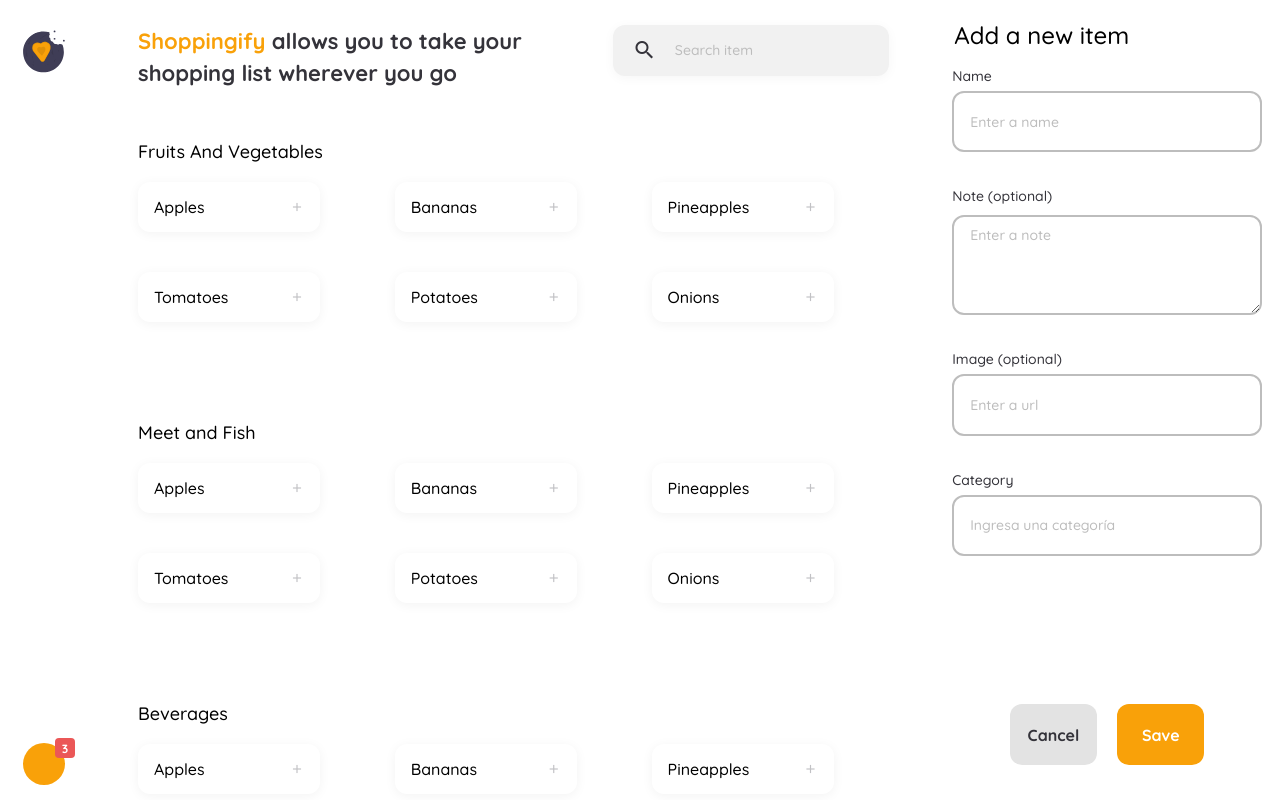
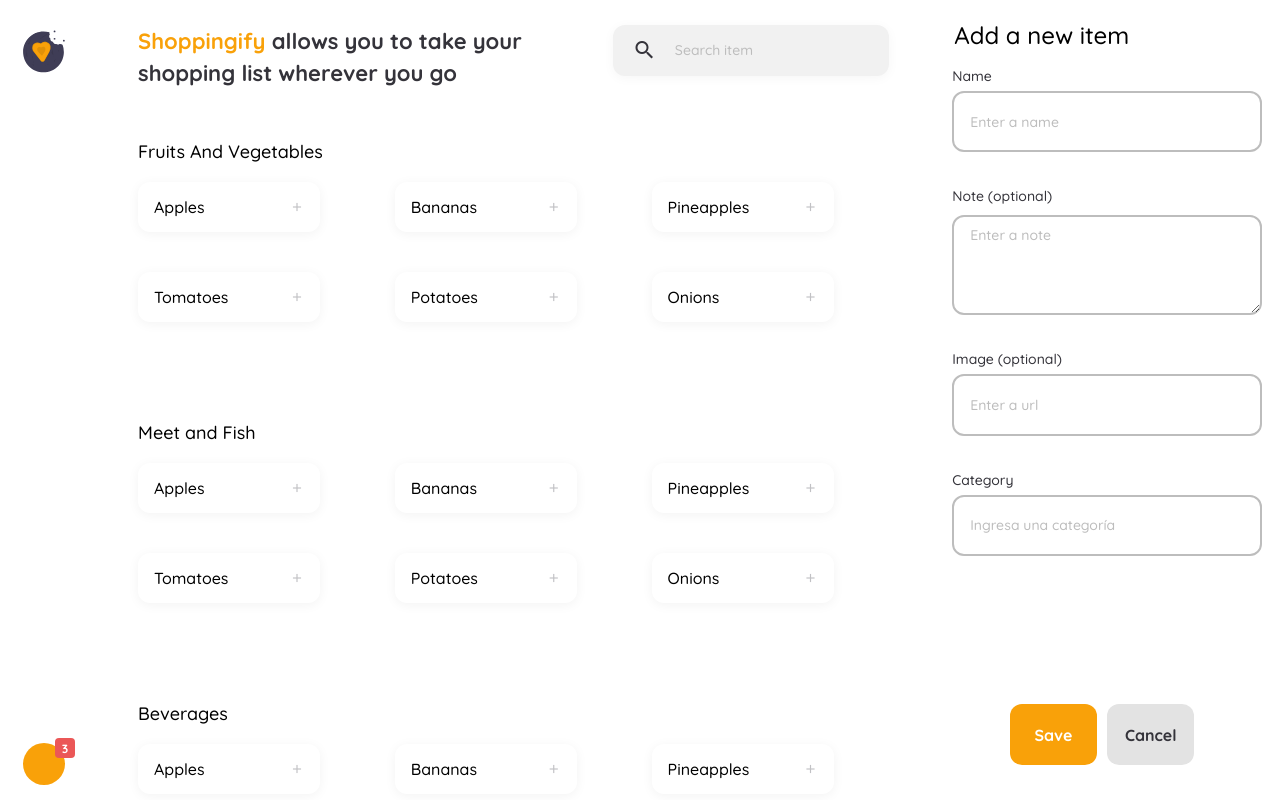
Before and after one commit to Leninner/shoppingify-list, a React (Create React App) app: page / in a window 1280 px wide. Both pictures are taken after a click on the button "Add Item". Built offline with nearby package versions, Linux system fonts and the light colour scheme.

Commit message:
Añado mejores técnicas de render

```diff
--- a/src/components/AddItemButton/index.jsx
+++ b/src/components/AddItemButton/index.jsx
@@ -1,4 +1,4 @@
-import { StyledAddItemContainer, BoxInput, Form, ButtonAddItem, ButtonConfirm } from './styles';
+import { StyledAddItemContainer, BoxInput, Form, ButtonAddItem, ButtonConfirm, Div } from './styles';
 
 export const AddItemButton = ({ isAdding, handleAddItem, shoppingCart }) => {
   const handleClick = (e) => {
@@ -10,21 +10,19 @@
 
   return (
     <StyledAddItemContainer>
-      <Form>
       {isAdding ? (
-          <>
+        <Div>
+          <ButtonConfirm>Save</ButtonConfirm>
           <ButtonConfirm isCancel onClick={handleClick}>
             Cancel
           </ButtonConfirm>
-            <ButtonConfirm>Save</ButtonConfirm>
-          </>
+        </Div>
       ) : (
-          <>
+        <Form>
           <BoxInput type='text' name='item' placeholder='Enter a name' disabled={isEmpty} />
           <ButtonAddItem disabled={isEmpty}>Save</ButtonAddItem>
-          </>
+        </Form>
       )}
-      </Form>
     </StyledAddItemContainer>
   );
 };
--- a/src/components/AddItemButton/styles.js
+++ b/src/components/AddItemButton/styles.js
@@ -7,6 +7,14 @@
   background-color: white;
   right: 0;
   bottom: 0;
+  display: flex;
+  align-items: center;
+  justify-content: center;
+`;
+
+export const Div = styled.div`
+  position: relative;
+  width: 83.99%;
   display: flex;
   align-items: center;
   justify-content: center;
@@ -75,5 +83,5 @@
   ${({ isCancel }) =>
     isCancel
       ? 'color: #34333A; margin-right: 10px; background: rgb(227, 227, 227); &:hover { background: rgb(221, 221, 221); }'
-      : 'background: #F9A109;  color: #FFFFFF; margin-left: 10px;'}
+      : 'background: #F9A109;  color: #FFFFFF; margin-right: 10px;'}
 `;
--- a/src/components/AddItemForm/index.jsx
+++ b/src/components/AddItemForm/index.jsx
@@ -1,9 +1,14 @@
 import { StyledAddItemForm, Campo, Entrada, EntradaNote, Section } from './styles';
 import { CategorySelect } from '../CategorySelect';
 
-export const AddItemForm = ({ shoppingCart }) => {
+export const AddItemForm = ({ shoppingCart, children }) => {
+  const handleSubmit = (e) => {
+    e.preventDefault();
+    console.log('enviado');
+  };
+
   return (
-    <StyledAddItemForm>
+    <StyledAddItemForm onSubmit={handleSubmit}>
       <h3>Add a new item</h3>
       <Section>
         <Campo>
@@ -22,6 +27,7 @@
           <span>Category</span>
           <CategorySelect WrapperInput={Entrada} shoppingCart={shoppingCart} />
         </Campo>
+        {children}
       </Section>
     </StyledAddItemForm>
   );
--- a/src/containers/InteractiveAside/index.jsx
+++ b/src/containers/InteractiveAside/index.jsx
@@ -9,15 +9,16 @@
   return (
     <StyledInteractiveAside>
       {isAdding ? (
-        <AddItemForm shoppingCart={shoppingCart} />
+        <AddItemForm shoppingCart={shoppingCart}>
+          <AddItemButton isAdding={isAdding} handleAddItem={HandleAddItem} shoppingCart={shoppingCart} />
+        </AddItemForm>
       ) : (
         <>
           <BoxFeedback handleAddItem={HandleAddItem} />
           <ShoppingList shoppingCart={shoppingCart} />
+          <AddItemButton isAdding={isAdding} handleAddItem={HandleAddItem} shoppingCart={shoppingCart} />
         </>
       )}
-
-      <AddItemButton isAdding={isAdding} handleAddItem={HandleAddItem} shoppingCart={shoppingCart} />
     </StyledInteractiveAside>
   );
 };
--- a/src/index.jsx
+++ b/src/index.jsx
@@ -102,13 +102,7 @@
     {
       id: 1,
       name: 'Fruits And Vegetables',
-      items: [
-        {
-          id: 1,
-          name: 'Apples',
-          quantity: 3,
-        },
-      ],
+      items: [],
     },
     {
       id: 2,
```
Lines whose indentation alone changed are shown as unchanged.
